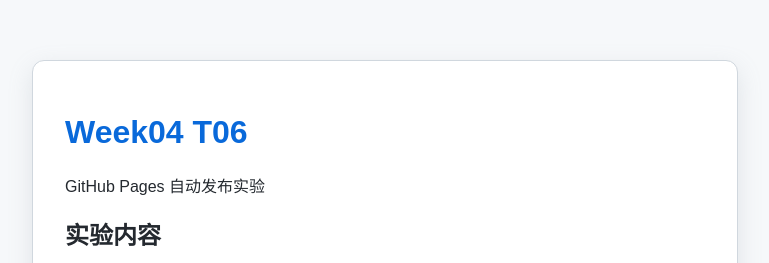
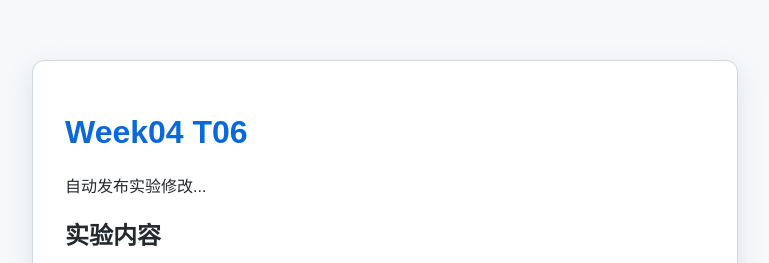
Before and after one commit to heesool/week04, a plain HTML site: page t06/site/index.html in a window 1280 px wide. Shown: the part 174-437 px from the top of the page, without its empty margins (255-1024 px from the left). Drawn offline with Linux system fonts and the light colour scheme.

Commit message:
Update t06 page content

```diff
--- a/t06/site/index.html
+++ b/t06/site/index.html
@@ -9,7 +9,7 @@
 <body>
     <main class="card">
         <h1>Week04 T06</h1>
-        <p>GitHub Pages 自动发布实验</p>
+        <p>自动发布实验修改...</p>
 
         <section>
             <h2>实验内容</h2>
```
